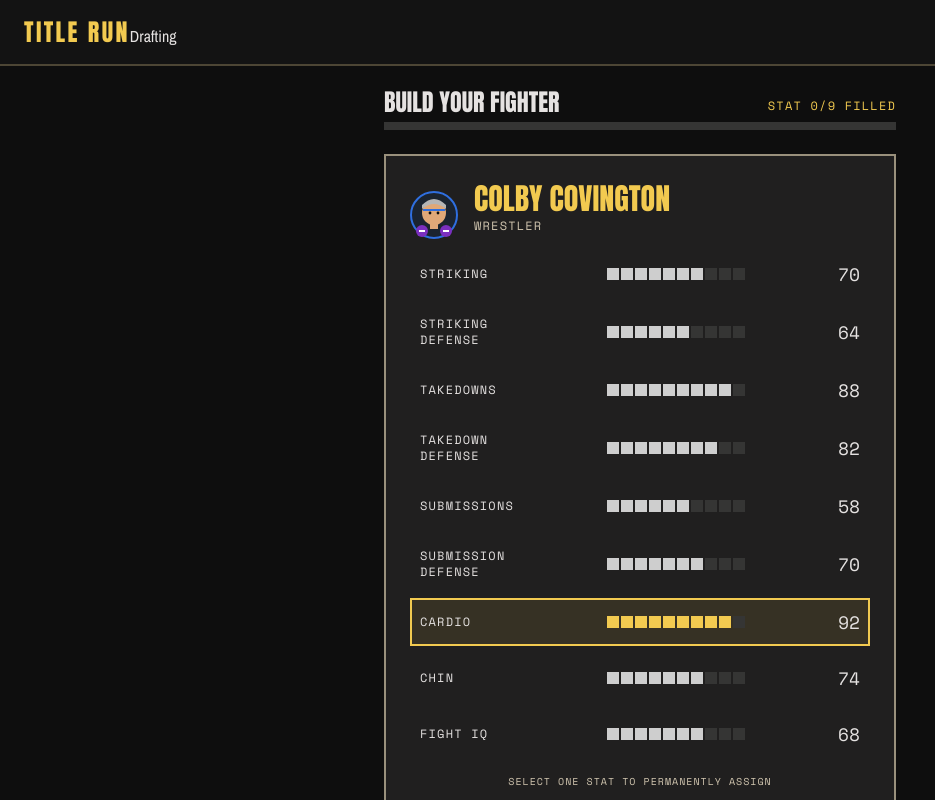
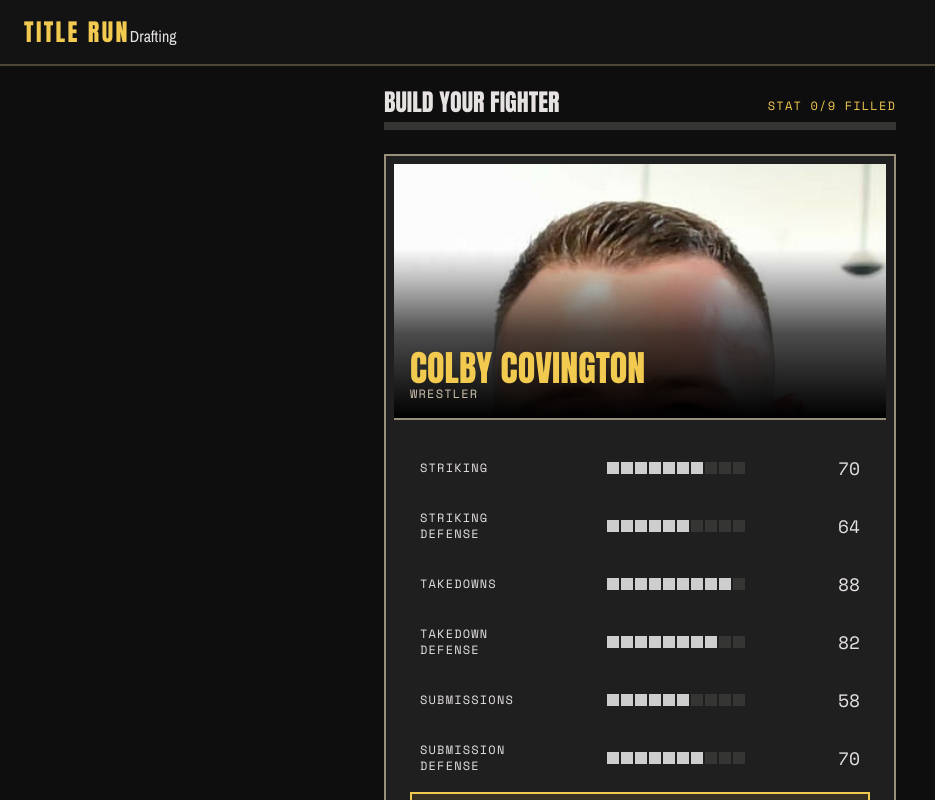
Before and after one commit to kelvinxxle/title-run, a React (Vite) app: page / in a window 1280 px wide. Both pictures are taken after a click on the button "START NEW RUN". Shown: the top 800 px of the page, without its empty margins (0-935 px from the left). Built offline with nearby package versions, Linux system fonts and the light colour scheme.

Commit message:
feat(ui): dramatic real-photo hero card on the draft reveal
Co-authored-by: Copilot App <223556219+Copilot@users.noreply.github.com>

```diff
--- a/src/components/RolledFighterCard.tsx
+++ b/src/components/RolledFighterCard.tsx
@@ -2,7 +2,7 @@ import StatRow, { type StatRowState } from './StatRow';
 import { STAT_IDS, type StatId } from '../domain/combat';
 import { getFighter } from '../domain/combat';
 import { suggestedStatId, type DraftState } from '../domain/combat';
-import FighterAvatar from './FighterAvatar';
+import FighterImage from './FighterImage';
 
 interface RolledFighterCardProps {
   state: DraftState;
@@ -18,13 +18,14 @@ export default function RolledFighterCard({ state, onKeep }: RolledFighterCardPr
   const current = state.current;
   return (
     <div className="w-full max-w-lg bg-surface-container border-2 border-outline p-md">
-      <div className="flex items-center gap-sm">
-        <FighterAvatar seed={fighter.id} archetype={fighter.archetype} name={fighter.name} />
-        <div>
-          <h3 className="font-display text-3xl uppercase text-primary leading-tight">
+      <div data-testid="draft-hero" className="relative h-64 w-full overflow-hidden border-b-2 border-outline -mx-md -mt-md mb-md" style={{ width: 'calc(100% + 2rem)', marginLeft: '-1rem', marginTop: '-1rem' }}>
+        <FighterImage fighterId={fighter.id} name={fighter.name} archetype={fighter.archetype} variant="hero" />
+        <div className="absolute inset-x-0 bottom-0 h-2/3 bg-gradient-to-t from-black via-black/70 to-transparent" />
+        <div className="absolute inset-x-0 bottom-0 p-4">
+          <h3 className="font-display text-4xl uppercase leading-none text-primary drop-shadow">
             {fighter.name}
           </h3>
-          <p className="font-mono text-xs uppercase tracking-widest text-on-surface-variant mb-sm">
+          <p className="font-mono text-xs uppercase tracking-widest text-on-surface-variant">
             {fighter.archetype}
           </p>
         </div>
--- a/src/screens/DraftScreen.tsx
+++ b/src/screens/DraftScreen.tsx
@@ -9,7 +9,7 @@ import DraftProgress from '../components/DraftProgress';
 import RolledFighterCard from '../components/RolledFighterCard';
 import SlotStatusChips from '../components/SlotStatusChips';
 import NameFighterForm from '../components/NameFighterForm';
-import FighterAvatar from '../components/FighterAvatar';
+import FighterImage from '../components/FighterImage';
 
 interface DraftScreenProps {
   seed?: string;
@@ -53,10 +53,10 @@ export default function DraftScreen({ seed, onComplete }: DraftScreenProps = {})
             return (
               <>
                 <div className="flex items-center gap-sm">
-                  <FighterAvatar
+                  <FighterImage
+                    name={state.name!}
+                    archetype={archetypeFromStatLine(drafted.statLine)}
                     seed={state.name!}
-                    archetype={archetypeFromStatLine(drafted.statLine)}
-                    name={state.name!}
                   />
                   <p
                     data-testid="fighter-name"
```
Also changed, not shown: 1 other file (tests, documents, lock files or other folders).
